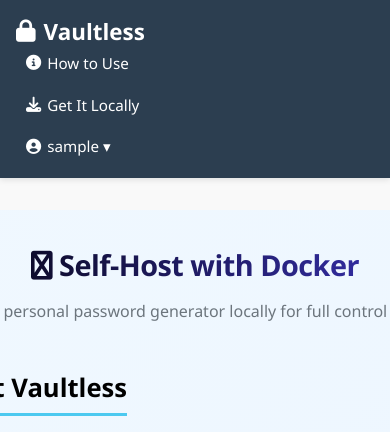
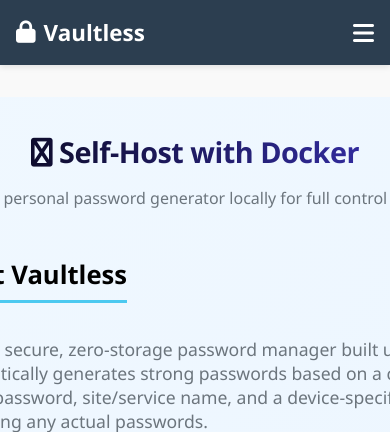
Before and after one commit to shardulcodes/VaultlessFinal, a Flask app: page /get-local in a window 390 px wide; the page is wider, and only the part inside the window is pictured. Shown: the top 432 px of that part. Run offline with Flask 3, Linux system fonts and the light colour scheme; the visitor is signed in with stand-in values (Sample User, id 1).

Commit message:
navbar responsive for phone

```diff
--- a/static/style.css
+++ b/static/style.css
@@ -489,3 +489,60 @@
   color: #2c3e50;
   word-break: break-all;
 }
+
+/* === Hamburger Menu === */
+.hamburger {
+  display: none;
+  font-size: 1.5rem;
+  color: white;
+  cursor: pointer;
+}
+
+/* Mobile-Specific Adjustments */
+@media (max-width: 768px) {
+  .hamburger {
+    display: block;
+  }
+
+  .navbar {
+    flex-direction: row;
+    flex-wrap: wrap;
+    align-items: center;
+  }
+
+  .navbar-links {
+    display: none;
+    width: 100%;
+  }
+
+  .navbar-links.show {
+    display: block;
+  }
+
+  .navbar-right {
+    flex-direction: column;
+    align-items: flex-start;
+    gap: 0.6rem;
+    padding-top: 0.5rem;
+    width: 100%;
+  }
+
+  .navbar-right a,
+  .user-greet {
+    width: 100%;
+    justify-content: flex-start;
+  }
+
+  .dropdown-content {
+    position: relative;
+    top: auto;
+    left: auto;
+    width: 100%;
+    box-shadow: none;
+    border-radius: 0;
+  }
+
+  .dropdown-content a {
+    padding: 10px 16px;
+  }
+}
--- a/templates/base.html
+++ b/templates/base.html
@@ -25,7 +25,13 @@
           <i class="fas fa-lock"></i> Vaultless
         </a>
       </div>
+      <!-- Hamburger Menu (only on mobile) -->
+      <div class="hamburger" onclick="toggleMenu()">
+        <i class="fas fa-bars"></i>
+      </div>
 
+      <!-- Nav Links Wrapper -->
+      <div class="navbar-links" id="navbarLinks">
         <div class="navbar-right">
           <a href="{{ url_for('how_to_use') }}" class="nav-link">
             <i class="fas fa-info-circle"></i> How to Use
@@ -61,6 +67,7 @@
           </a>
           {% endif %}
         </div>
+      </div>
     </nav>
 
     <!-- ✅ Flash Messages -->
@@ -83,5 +90,11 @@
         });
       }, 4000);
     </script>
+    <script>
+      function toggleMenu() {
+        const links = document.getElementById("navbarLinks");
+        links.classList.toggle("show");
+      }
+    </script>
   </body>
 </html>
```
Lines whose indentation alone changed are shown as unchanged.
